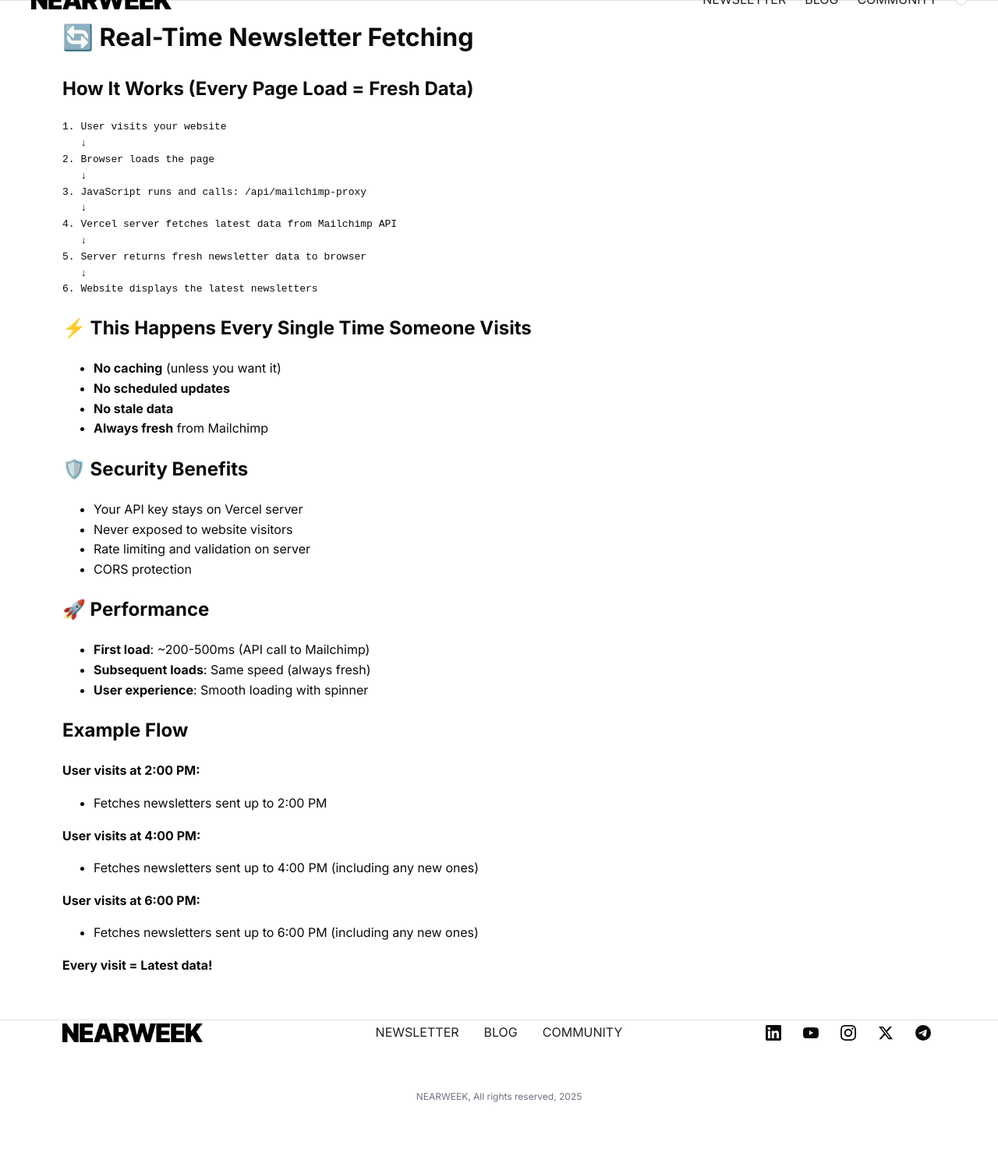
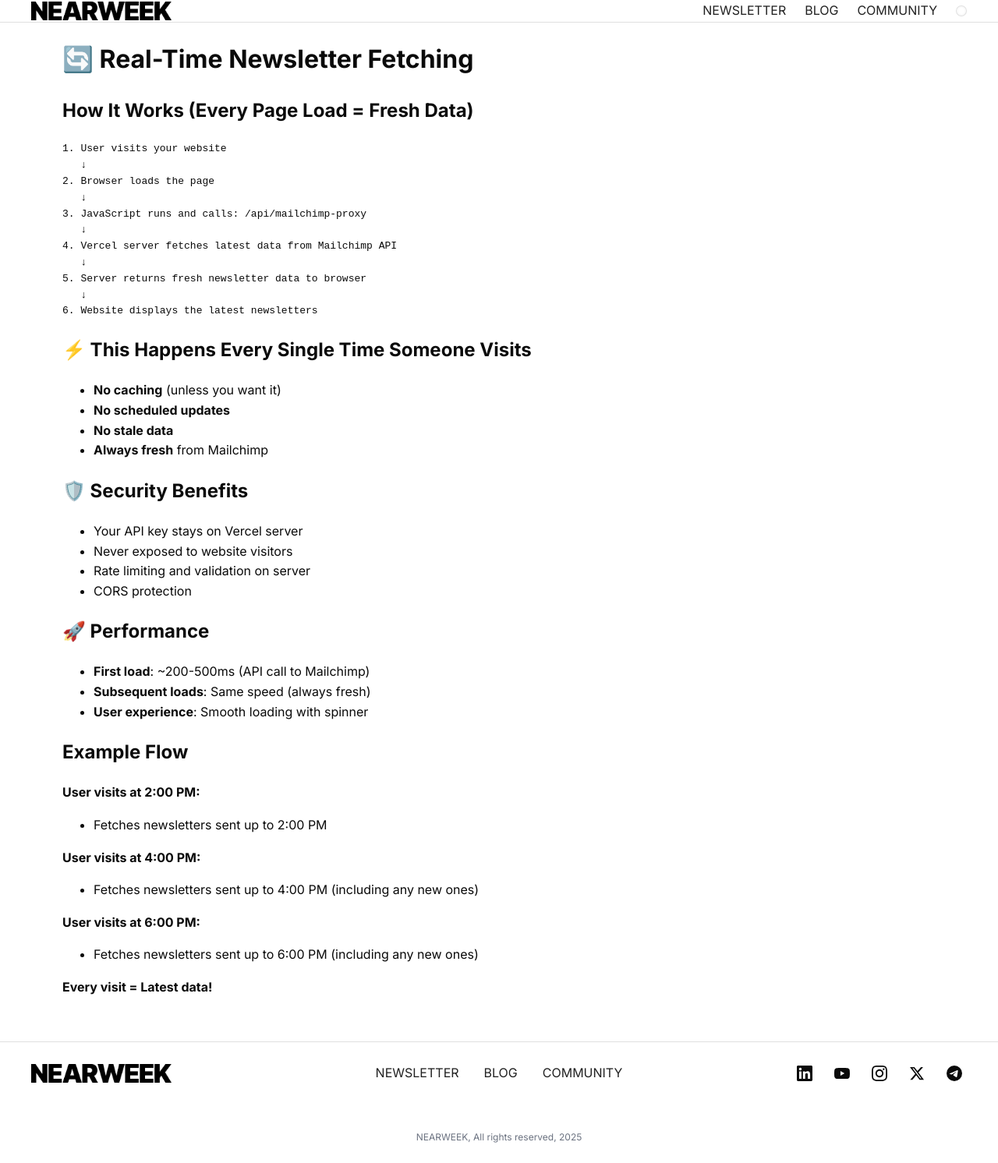
Before and after one commit to b4ltasar/testsite, a Jekyll site: the page built from REAL_TIME_EXAMPLE.md, in a window 1280 px wide. Shown: the whole page at 78% size. Built offline with Jekyll 4.4.1, drawn with Linux system fonts in a browser that asks for light colours; our own code applies the rules of GitHub Pages for plain Markdown files.

Commit message:
RESTORE ORIGINAL DESIGN - Remove all hardcoded CSS changes

```diff
--- a/_layouts/default.html
+++ b/_layouts/default.html
@@ -40,8 +40,7 @@
   <link rel="preconnect" href="https://fonts.googleapis.com">
   <link rel="preconnect" href="https://fonts.gstatic.com" crossorigin>
   <link href="https://fonts.googleapis.com/css2?family=Inter:wght@400;600;700;800;900&display=swap" rel="stylesheet" />
-  <link rel="stylesheet" href="{{ '/assets/css/style.css' | relative_url }}?v={{ site.time | date: '%Y%m%d%H%M%S' }}" />
-  <link rel="preload" href="{{ '/assets/css/style.css' | relative_url }}?v={{ site.time | date: '%Y%m%d%H%M%S' }}" as="style" onload="this.onload=null;this.rel='stylesheet'">
+  <link rel="stylesheet" href="{{ '/assets/css/style.css' | relative_url }}" />
 
   <style>
     :root{
@@ -61,55 +60,6 @@
       --accent: {{ site.data.theme.dark.accent }};
     }
 
-    /* Fallback CSS to ensure basic styling works */
-    body {
-      background: #ffffff !important;
-      color: #0a0a0a !important;
-      font-family: Inter, system-ui, -apple-system, "Segoe UI", Roboto, Arial, sans-serif !important;
-      margin: 0 !important;
-      line-height: 1.6 !important;
-    }
-    .hero-grid {
-      display: grid !important;
-      grid-template-columns: 1.1fr .9fr !important;
-      gap: 32px !important;
-      align-items: center !important;
-      padding: 40px 0 24px !important;
-    }
-    .mcard {
-      flex: 0 0 340px !important;
-      background: #ffffff !important;
-      border: 1px solid rgba(0,0,0,0.12) !important;
-      border-radius: 16px !important;
-      overflow: hidden !important;
-      box-shadow: 0 4px 20px rgba(0,0,0,0.08) !important;
-      position: relative !important;
-    }
-    .cards-marquee {
-      position: relative !important;
-      overflow-x: auto !important;
-      overflow-y: hidden !important;
-      padding: 8px 0 !important;
-    }
-    .cards-track {
-      display: flex !important;
-      gap: 16px !important;
-      width: max-content !important;
-      padding: 10px 0 !important;
-    }
-    .container {
-      width: 100% !important;
-      max-width: 1200px !important;
-      margin: 0 auto !important;
-      padding: 0 clamp(20px, 5vw, 40px) !important;
-      box-sizing: border-box !important;
-    }
-    .h1 {
-      font-size: clamp(24px, 5vw, 48px) !important;
-      line-height: 1.1 !important;
-      font-weight: 900 !important;
-      letter-spacing: -0.02em !important;
-    }
   </style>
 
   <script>
```
Also changed, not shown: 6 other files.
